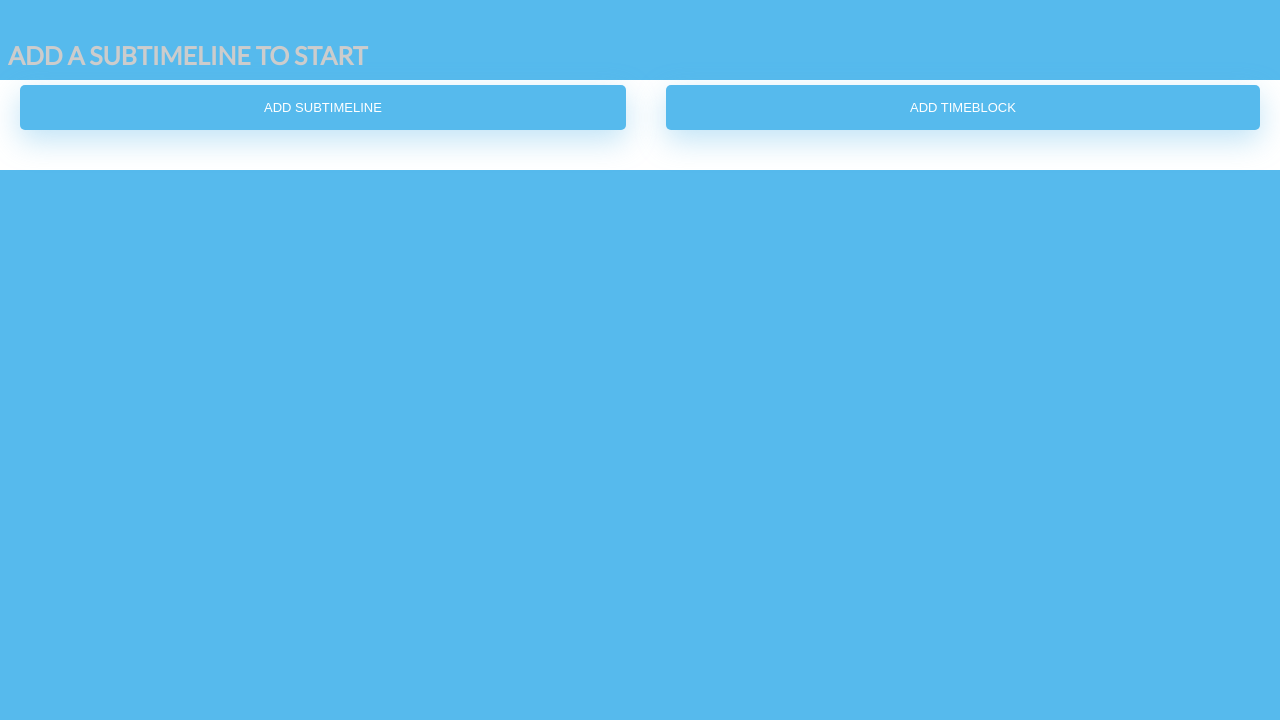
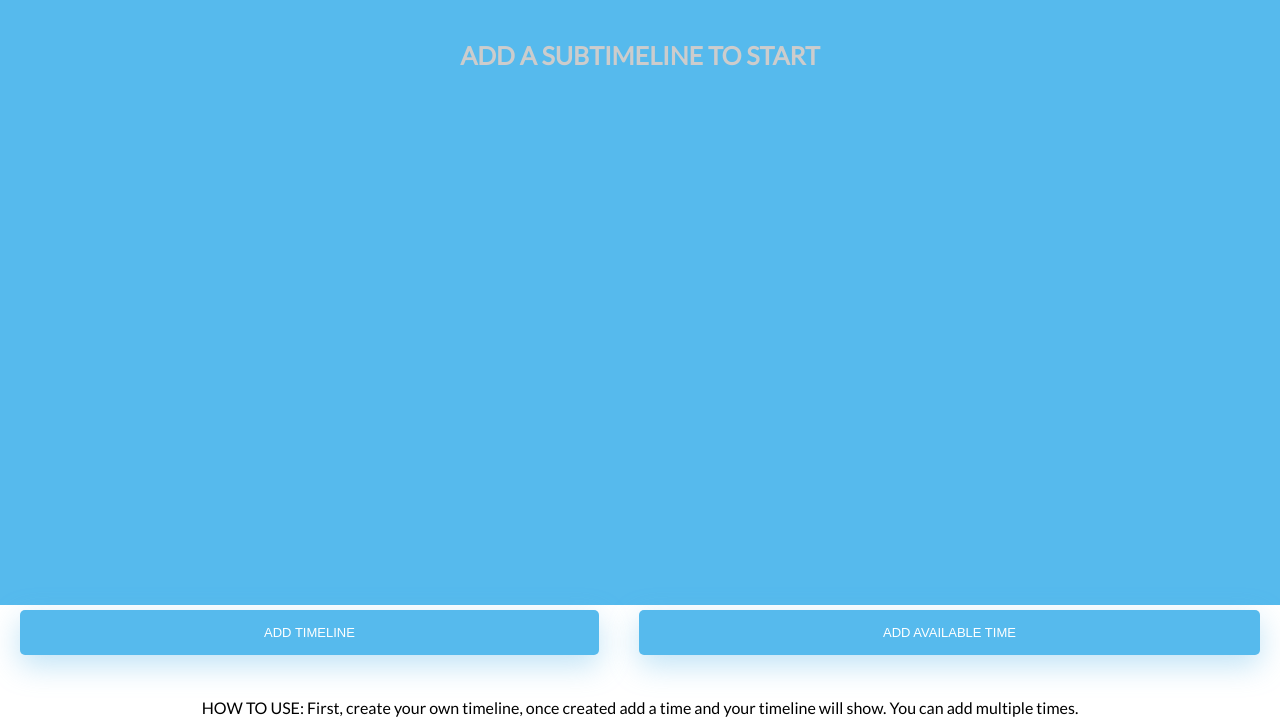
Before and after one commit to 00MB/LiveZones, a Flask app: template app/templates/timeline.html in a window 1280 px wide. Shown: the part 80-800 px from the top of the page. Run offline with Flask 2, Linux system fonts and the light colour scheme; tables that the repository leaves empty hold one stand-in row (values such as "Sample post"); the template is opened without the code that fills it: values that come from a table or form of the project are taken from there, most other values are stand-ins (such as "Sample title", 1, 10 or a date in 2020).

Commit message:
Style update

```diff
--- a/app/static/css/gantt.css
+++ b/app/static/css/gantt.css
@@ -1,68 +1,67 @@
-.gfb-gantt-wrapper{
-    --entry-color: #033b6a;
+.gfb-gantt-wrapper {
+  --entry-color: #7dca5c;
   --border-color: rgba(0, 0, 0, 0.1);
   --background-color: #f9f9f9;
   --hovered-background: #f0f0f0;
 }
 
-.gfb-gantt-wrapper{
+.gfb-gantt-wrapper {
   position: relative;
   min-width: 550px;
 }
 
-.gfb-gantt-headers{
+.gfb-gantt-headers {
   display: grid;
   background-color: var(--background-color);
   border: 1px solid var(--border-color);
   min-height: 40px;
 }
 
-    .gfb-gantt-headers > div:not(:last-child){
+.gfb-gantt-headers > div:not(:last-child) {
   border-right: 1px solid var(--border-color);
 }
 
-.gfb-gantt-header{
+.gfb-gantt-header {
   display: flex;
   padding: 10px 0px 10px 5px;
 }
 
-.gfb-gantt-sidebar-header{
+.gfb-gantt-sidebar-header {
   text-align: center;
   padding: 10px 5px 10px 5px;
   background-color: var(--background-color);
-    border-right:1px solid var(--border-color);
+  border-right: 1px solid var(--border-color);
 }
 
-.gfb-gantt-content{
+.gfb-gantt-content {
   position: relative;
 }
 
-.gfb-gantt-row{
+.gfb-gantt-row {
   display: grid;
   min-height: 25px;
   border: 1px solid var(--border-color);
   border-top: 0;
   border-right: 1px solid transparent;
-
 }
 
-.gfb-gantt-sub-row-wrapper{
+.gfb-gantt-sub-row-wrapper {
   max-height: 15px;
   display: flex;
   width: 100%;
   height: 100%;
 }
 
-.gfb-gantt-row-entry{
+.gfb-gantt-row-entry {
   border-radius: 10px;
   cursor: pointer;
   background-color: var(--entry-color);
 }
-    .gfb-gantt-row-entry:hover{
-        box-shadow: var(--entry-color) 0px 0px 2px .1px;
+.gfb-gantt-row-entry:hover {
+  box-shadow: var(--entry-color) 0px 0px 2px 0.1px;
 }
 
-.gfb-gantt-lines-container{
+.gfb-gantt-lines-container {
   display: grid;
   position: absolute;
   top: 0;
@@ -73,11 +72,12 @@
   z-index: 0;
 }
 
-    .gfb-gantt-lines-container > div:not(:last-child):not(.gfb-gantt-sidebar-template){
+.gfb-gantt-lines-container
+  > div:not(:last-child):not(.gfb-gantt-sidebar-template) {
   border-right: 1px solid var(--border-color);
 }
 
-.gfb-gantt-row-entry-tooltip{
+.gfb-gantt-row-entry-tooltip {
   position: absolute;
   display: none;
   max-width: 400px;
@@ -87,7 +87,7 @@
   z-index: 20;
 }
 
-.gfb-gantt-grouping-header{
+.gfb-gantt-grouping-header {
   background-color: var(--background-color);
   padding: 5px 0;
   border: 1px solid var(--border-color);
@@ -96,10 +96,10 @@
   user-select: none;
 }
 
-    .gfb-gantt-grouping-header:hover{
+.gfb-gantt-grouping-header:hover {
   background-color: var(--hovered-background);
 }
 
-.gfb-gantt{
+.gfb-gantt {
   overflow: auto;
 }
--- a/app/static/css/style.css
+++ b/app/static/css/style.css
@@ -118,24 +118,23 @@
   background-color: #fff;
 }
 
+footer {
+  position: absolute;
+  bottom: 0;
+  width: 100%;
+}
+
 input[type="text"]:placeholder,
 input[type="password"]:placeholder,
 input[type="number"]:placeholder {
   color: #cccccc;
 }
 
-.busy {
-  background-color: red;
+.neweventmessage,
+.brief {
+  text-align: center;
 }
 
-.available {
-  background-color: green;
+.brief {
+  margin: 3px;
 }
-
-.ganttChart {
-  padding: 10px;
-  margin: auto;
-  border: 15px solid #5fbae9;
-  width: 1000px;
-  background-color: #fff;
-}
--- a/app/templates/index.html
+++ b/app/templates/index.html
@@ -41,8 +41,8 @@
       <div id="formContent">
         <h2 style="color: grey; font-size: 50px">Welcome</h2>
         <br />
-        <h2 class="active">Create an event</h2>
-        <h2 class="active">Join an event</h2>
+        <h2>Create an event</h2>
+        <h2>Join an event</h2>
         <button
           type="submit"
           onclick="document.location.href=this.getAttribute('href');"
--- a/app/templates/timeline.html
+++ b/app/templates/timeline.html
@@ -15,7 +15,7 @@
         font-family: "Lato", sans-serif;
       }
       header,
-      footer {
+      .grid {
         display: grid;
         grid-template-columns: auto auto;
       }
@@ -39,7 +39,7 @@
       //Parameters that the chart expects
       let params = {
         sidebarHeader: "Unused right now",
-        noDataFoundMessage: "<h1 style='text-align:center'>Add a subtimeline to start</h1>",
+        noDataFoundMessage: "<div class='neweventmessage'><h1>Add a subtimeline to start</h1></div>",
         startTimeAlias: "blockstart",
         endTimeAlias: "blockend",
         idAlias: "timelineid",
@@ -56,18 +56,24 @@
       ganttChart.refreshData();
     </script>
     <footer>
+      <div class="grid">
         <button
           type="submit"
           onclick="window.location.href='/newtimeline/{{ event.eventkey }}';"
         >
-        Add subtimeline
+          Add timeline
         </button>
         <button
           type="submit"
           onclick="window.location.href='/newtimeblock/{{ event.eventkey }}';"
         >
-        Add timeblock
+          Add available time
         </button>
+      </div>
+      <p class="brief">
+        HOW TO USE: First, create your own timeline, once created add a time and
+        your timeline will show. You can add multiple times.
+      </p>
     </footer>
   </body>
 </html>
```
Also changed, not shown: app.db. Lines whose indentation alone changed are shown as unchanged.
